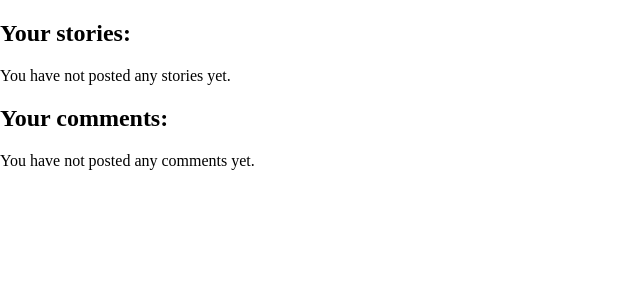
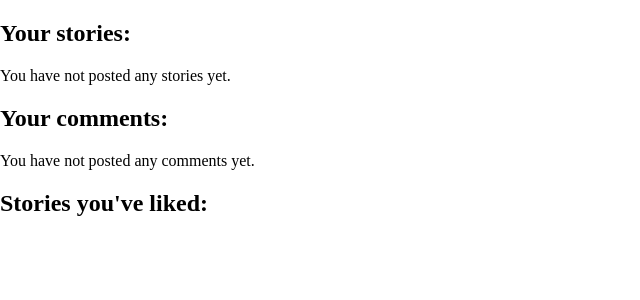
Before and after one commit to adrian-af/writeawaySymfony, a Symfony app: template templates/ownProfile.html.twig in a window 1280 px wide. Shown: the part 144-444 px from the top of the page, without its empty margins (0-640 px from the left). Run offline with Twig, Linux system fonts and the light colour scheme; the template is opened without the code that fills it, so the values that code supplies are empty; some libraries are stand-ins or nearby versions.

Commit message:
show stories you've liked in own profile

```diff
--- a/templates/ownProfile.html.twig
+++ b/templates/ownProfile.html.twig
@@ -80,7 +80,23 @@
             {% else %}
                 You have not posted any comments yet.
             {% endif %}
+        </div>
+        <div>
+            <h2>Stories you've liked:</h2>
+            {% if user.favStories|length > 0 %}
+                {% for story in user.favStories %}
+                    <div id="{{story.storyID}}" class="container">
+                        <div class="title">
+                            <a href="{{ path('seeStory', {'id': story.storyID}) }}">{{ story.storyTitle }}</a> by  <a href="{{ path('otherProfile', {'id': story.user.userId})}}"> {{ story.user.username }}</a>
+                        </div>
+                        <div class="content">{{ story.storyText|slice(0, 50)| raw }}...</div>
+                        <div class="dateTime">{{ story.datetime|date('d-M-Y H:i:s') }}</div>
+                    </div>
+                {% endfor %}
 
+
+
+            {% endif %}
         </div>
         <div id="alert"></div>
     </div>
```
